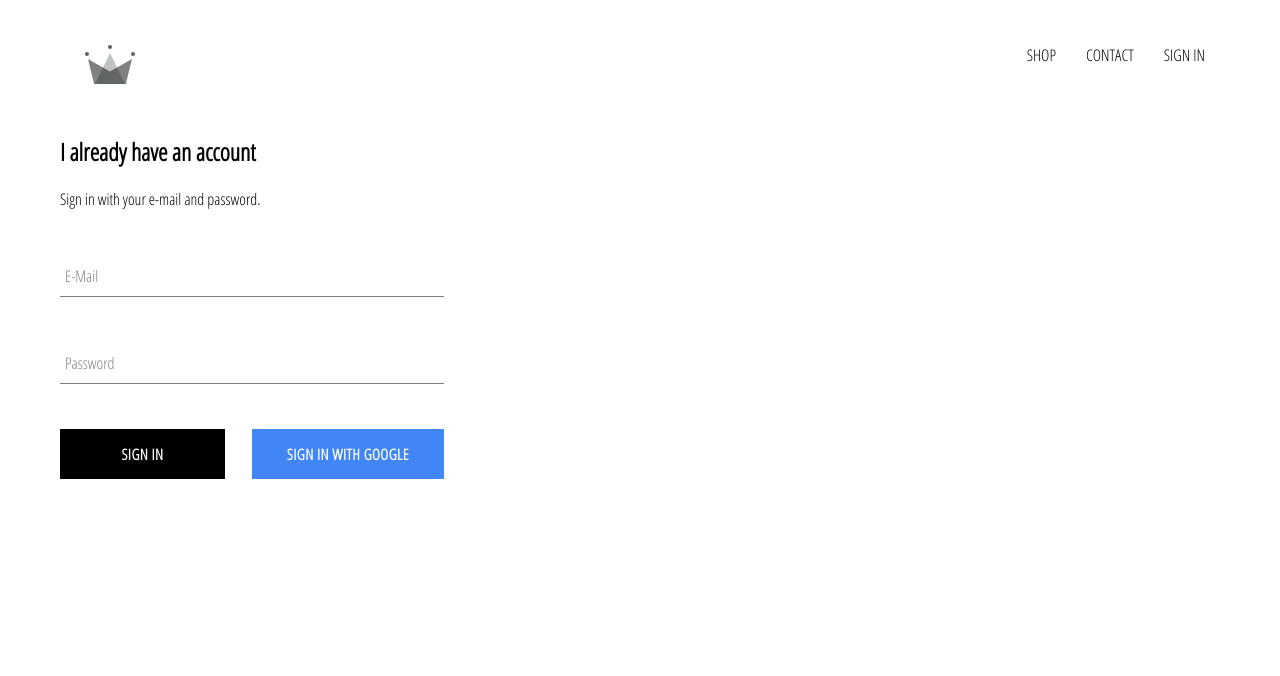
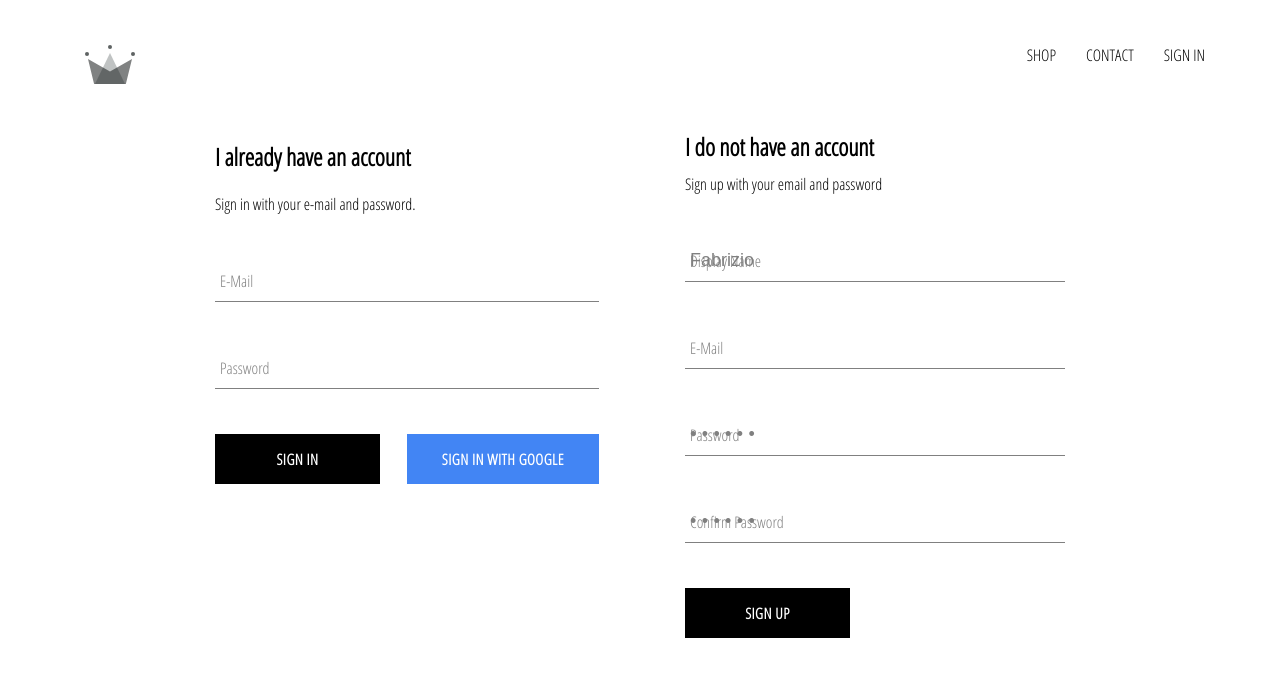
Before and after one commit to fabrix-87/crwn-clothing, a React (Create React App) app: page /signin in a window 1280 px wide. Shown: the top 676 px of the page. Built offline with nearby package versions, Linux system fonts and the light colour scheme; no server answers.

Commit message:
implementato firebase utils, incluso il salvataggio degli utenti autenticati nel database

```diff
--- a/src/App.js
+++ b/src/App.js
@@ -6,7 +6,7 @@ import Header from './components/header/header.component';
 import HomePage from './pages/homepage/homepage.component';
 import ShopPage from './pages/shop/shop.component';
 import SignInAndSignUpPage from './pages/sign-in-and-sign-up/sign-in-and-sign-up.component';
-import { auth } from './firebase/firebase.utils';
+import { auth, createUserProfileDocument } from './firebase/firebase.utils';
 
 class App extends Component
 {
@@ -21,9 +21,18 @@ class App extends Component
   unsubscriptFromAuth = null;
 
   componentDidMount(){
-      this.unsubscriptFromAuth = auth.onAuthStateChanged(user => {
-      this.setState({ currentUser: user });
-    })
+    this.unsubscriptFromAuth = auth.onAuthStateChanged(async userAuth => {
+      if(userAuth){
+        const userData = await createUserProfileDocument(userAuth);
+
+        this.setState({ currentUser: userData });
+
+        console.log(this.state);
+
+      }else{
+        this.setState({ currentUser: userAuth });
+      }
+    });
   }
 
   componentWillUnmount(){
--- a/src/components/sign-in/sign-in.component.jsx
+++ b/src/components/sign-in/sign-in.component.jsx
@@ -26,6 +26,10 @@ class SignIn extends Component{
         this.setState({[name]: value})
     }
 
+    handleLogInWithGoogle = () => {
+        signInWithGoogle();
+    }
+
     render(){
         return(
             <div className='sign-in'>
@@ -50,7 +54,7 @@ class SignIn extends Component{
                     />
                     <div className='buttons'>
                         <CustomButton type="submit">Sign In</CustomButton>
-                        <CustomButton customClass="google-sign-in" onClick={signInWithGoogle}>Sign In With Google</CustomButton>
+                        <CustomButton customClass="google-sign-in" onClick={this.handleLogInWithGoogle}>Sign In With Google</CustomButton>
                     </div>
                 </form>
 
--- /dev/null
+++ b/src/components/sign-up/sign-up.component.jsx
@@ -0,0 +1,104 @@
+import React, { Component } from 'react'
+import CustomButton from '../custom-button/custom-button.component'
+import FormInput from '../form-input/form-input.componet'
+import { auth, createUserProfileDocument } from '../../firebase/firebase.utils'
+
+import './sign-up.styles.scss'
+import { createUserWithEmailAndPassword } from 'firebase/auth'
+
+class SignUp extends Component{
+    constructor(){
+        super();
+
+        this.state = {
+            displayName: 'Fabrizio',
+            email: '',
+            password: '101187',
+            confirmPassword: '101187'
+        }
+    }
+
+    handleSubmit = async event => {
+        event.preventDefault();
+
+        const {displayName, email, password, confirmPassword} = this.state;
+
+        if(password !== confirmPassword){
+            alert('Le due password non coincidono');
+            return;
+        }
+
+        try{
+            await createUserWithEmailAndPassword( auth, email, password)
+                .then((userCredential) => {
+                    createUserProfileDocument(userCredential.user, {displayName});
+                })
+
+            this.state = {
+                displayName: '',
+                email: '',
+                password: '',
+                confirmPassword: ''
+            }
+
+        }catch(error){
+            console.log('error :' + error.message);
+        }
+
+
+    }
+
+    handleChange = event => {
+        const {value, name} = event.target;
+        this.setState({[name]: value})
+    }
+
+    render(){
+
+        const {displayName, email, password, confirmPassword} = this.state;
+
+        return(
+            <div className='sign-up'>
+                <h2 className='title'>I do not have an account</h2>
+                <span>Sign up with your email and password</span>
+                <form className='sign-up-form' onSubmit={this.handleSubmit}>
+                    <FormInput
+                        type='text'
+                        name='displayName'
+                        value={displayName}
+                        handleChange={this.handleChange}
+                        label='Display Name'
+                        required
+                    />
+                    <FormInput
+                        type='email'
+                        name='email'
+                        value={email}
+                        handleChange={this.handleChange}
+                        label='E-Mail'
+                        required
+                    />
+                    <FormInput
+                        type='password'
+                        name='password'
+                        value={password}
+                        handleChange={this.handleChange}
+                        label='Password'
+                        required
+                    />
+                    <FormInput
+                        type='password'
+                        name='confirmPassword'
+                        value={confirmPassword}
+                        handleChange={this.handleChange}
+                        label='Confirm Password'
+                        required
+                    />
+                    <CustomButton type='submit'>SIGN UP</CustomButton>
+                </form>
+            </div>
+        );
+    }
+}
+
+export default SignUp;
--- /dev/null
+++ b/src/components/sign-up/sign-up.styles.scss
@@ -0,0 +1,9 @@
+.sign-up {
+    display: flex;
+    flex-direction: column;
+    width: 380px;
+
+    .title {
+      margin: 10px 0;
+    }
+  }
--- a/src/firebase/firebase.utils.js
+++ b/src/firebase/firebase.utils.js
@@ -2,8 +2,7 @@
 
 import { initializeApp } from "firebase/app";
 import { getAuth, signInWithPopup, GoogleAuthProvider } from "firebase/auth";
-
-
+import { getFirestore, setDoc, getDoc, doc } from "firebase/firestore"
 
 // TODO: Add SDKs for Firebase products that you want to use
 
@@ -23,14 +22,47 @@ const firebaseConfig = {
 
 // Initialize Firebase
 const firebase = initializeApp(firebaseConfig);
+const firestore = getFirestore();
 
 const provider = new GoogleAuthProvider();
 
 export const auth = getAuth();
 
-export const signInWithGoogle = () => {
-    signInWithPopup(auth, provider)
-        .then((result) => {
+
+export const createUserProfileDocument = async (userAuth, ...additionData) => {
+    if(!userAuth) return;
+
+    const userRef = doc(firestore, "users", userAuth.uid);
+    let snapShot = await getDoc(userRef);
+
+    if(!snapShot.exists()){
+        const { displayName, email} = userAuth;
+        const createAt = new Date();
+
+        try{
+            const userData = {
+                displayName,
+                email,
+                createAt
+             }
+
+            Object.assign(userData, ...additionData);
+
+            await setDoc(userRef, userData);
+            console.log("utente creato!");
+
+            snapShot = await getDoc(userRef);
+
+        }catch(error){
+            console.log('error creating user', error.message);
+        }
+    }
+    return { ...snapShot.data(), id: snapShot.id};
+}
+
+export const signInWithGoogle = async () => {
+    return signInWithPopup(auth, provider)
+         .then((result) => {
             /*
             // This gives you a Google Access Token. You can use it to access the Google API.
             const credential = GoogleAuthProvider.credentialFromResult(result);
@@ -55,4 +87,7 @@ export const signInWithGoogle = () => {
         });
     }
 
+
+
+
 export default firebase;
--- a/src/pages/sign-in-and-sign-up/sign-in-and-sign-up.component.jsx
+++ b/src/pages/sign-in-and-sign-up/sign-in-and-sign-up.component.jsx
@@ -1,11 +1,13 @@
 import React from 'react'
 import SignIn from '../../components/sign-in/sign-in.component'
+import SignUp from '../../components/sign-up/sign-up.component'
 
 import './sign-in-and-sign-up.styles.scss'
 
 const SignInAndSignUpPage = () => (
     <div className='sign-in-and-sign-up'>
         <SignIn/>
+        <SignUp/>
     </div>
 )
 
--- a/src/pages/sign-in-and-sign-up/sign-in-and-sign-up.styles.scss
+++ b/src/pages/sign-in-and-sign-up/sign-in-and-sign-up.styles.scss
@@ -0,0 +1,6 @@
+.sign-in-and-sign-up{
+    width: 850px;
+    display: flex;
+    justify-content: space-between;
+    margin: 30px auto;
+}
```
